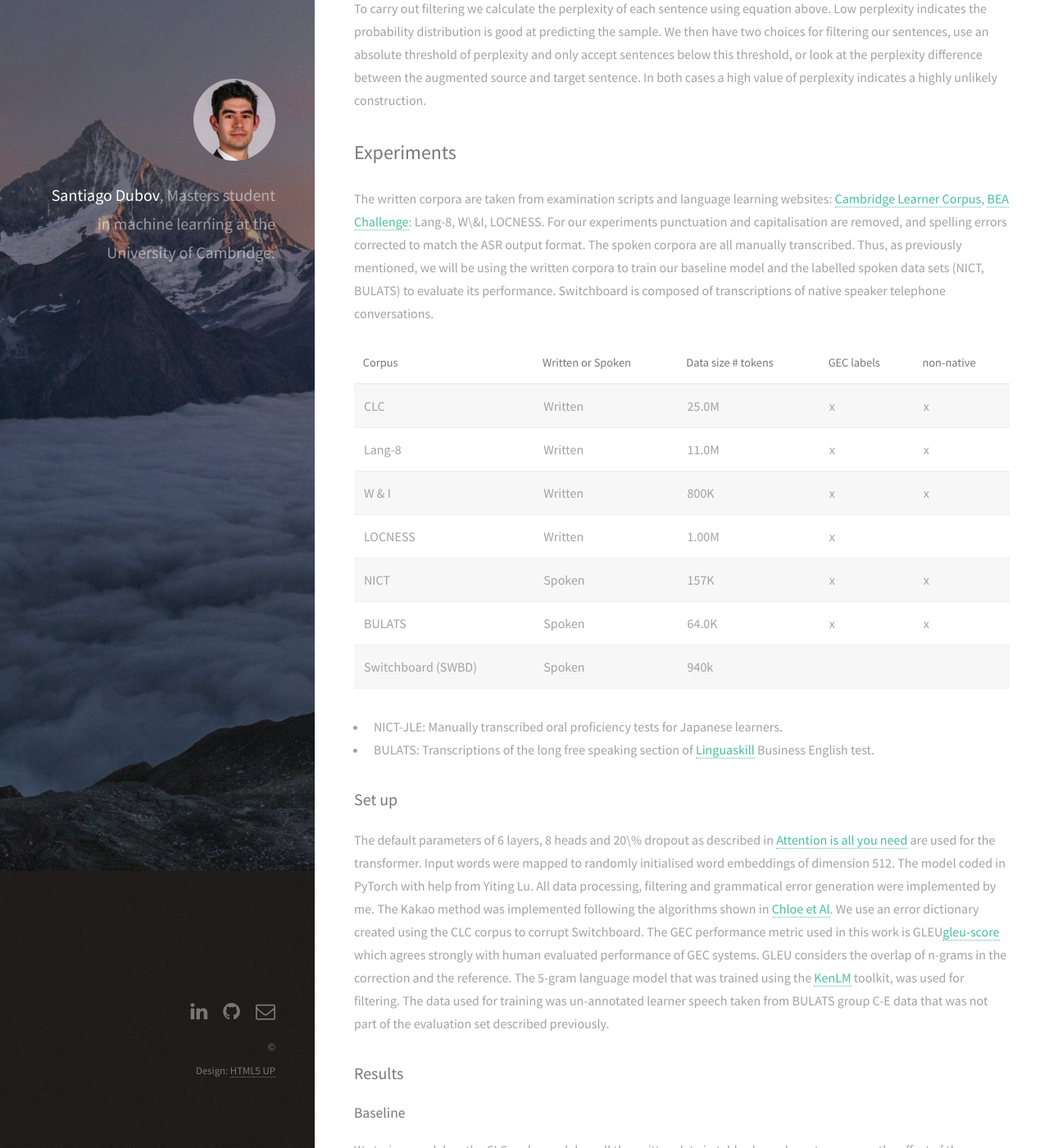
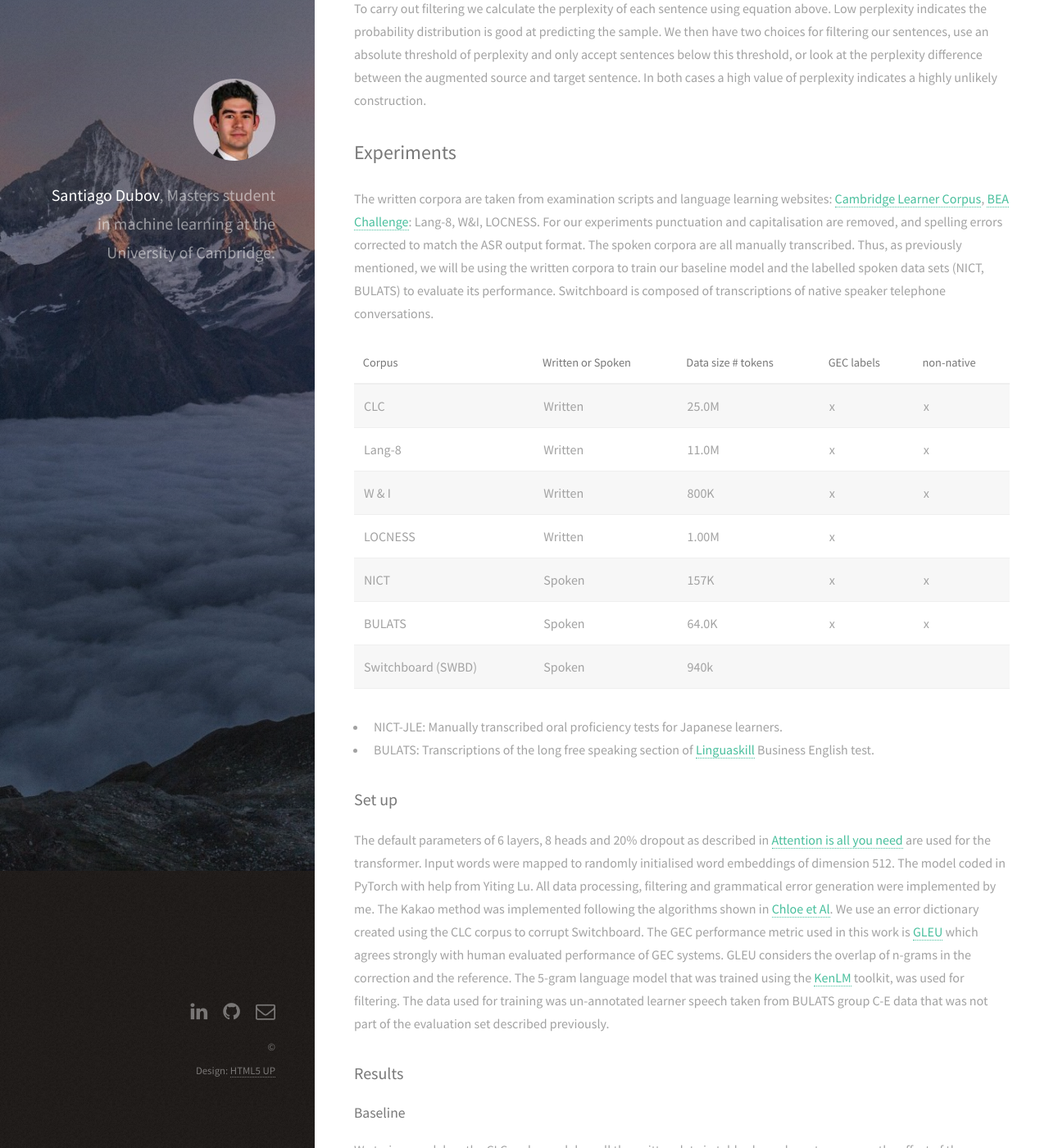
Before and after one commit to Santiago-Dubov/Santiago-Dubov.github.io, a Jekyll site: the page built from _posts/2020-12-09-Automatic_Assessment_of_English.markdown, in a window 1280 px wide and 1400 px high, scrolled down 4243 px. Shown: the whole window at 82% size. Built offline with Jekyll 4.4.1, drawn with Linux system fonts in a browser that asks for light colours; some of the changed text lies outside the part shown.

Commit message:
Update 2020-12-09-Automatic_Assessment_of_English.markdown

```diff
--- a/_posts/2020-12-09-Automatic_Assessment_of_English.markdown
+++ b/_posts/2020-12-09-Automatic_Assessment_of_English.markdown
@@ -59,7 +59,7 @@ To carry out filtering we calculate the perplexity of each sentence using equati
 
 ## Experiments
 
-The written corpora are taken from examination scripts and language learning websites: [Cambridge Learner Corpus][clc], [BEA Challenge][bea]: Lang-8, W\&I, LOCNESS. For our experiments punctuation and capitalisation are removed, and spelling errors corrected to match the ASR output format. The spoken corpora are all manually transcribed. Thus, as previously mentioned, we will be using the written corpora to train our baseline model and the labelled spoken data sets (NICT, BULATS) to evaluate its performance. Switchboard is composed of transcriptions of native speaker telephone conversations.
+The written corpora are taken from examination scripts and language learning websites: [Cambridge Learner Corpus][clc], [BEA Challenge][bea]: Lang-8, W&I, LOCNESS. For our experiments punctuation and capitalisation are removed, and spelling errors corrected to match the ASR output format. The spoken corpora are all manually transcribed. Thus, as previously mentioned, we will be using the written corpora to train our baseline model and the labelled spoken data sets (NICT, BULATS) to evaluate its performance. Switchboard is composed of transcriptions of native speaker telephone conversations.
 
 |         Corpus       |  Written or Spoken | Data size # tokens | GEC labels | non-native|
 |--------------------| -------------------|---------------------|------------|------------|
@@ -77,7 +77,7 @@ The written corpora are taken from examination scripts and language learning web
 
 ### Set up
 
-The default parameters of 6 layers, 8 heads and 20\% dropout as described in [Attention is all you need][attention] are used for the transformer. Input words were mapped to randomly initialised word embeddings of dimension 512. The model coded in PyTorch with help from Yiting Lu. All data processing, filtering and grammatical error generation were implemented by me. The Kakao method was implemented following the algorithms shown in [Chloe et Al][kakao]. We use an error dictionary created using the CLC corpus to corrupt Switchboard. The GEC performance metric used in this work is GLEU[gleu-score] which agrees strongly with human evaluated performance of GEC systems. GLEU considers the overlap of n-grams in the correction and the reference. The 5-gram language model that was trained using the [KenLM][ken] toolkit, was used for filtering. The data used for training was un-annotated learner speech taken from BULATS group C-E data that was not part of the evaluation set described previously.
+The default parameters of 6 layers, 8 heads and 20% dropout as described in [Attention is all you need][attention] are used for the transformer. Input words were mapped to randomly initialised word embeddings of dimension 512. The model coded in PyTorch with help from Yiting Lu. All data processing, filtering and grammatical error generation were implemented by me. The Kakao method was implemented following the algorithms shown in [Chloe et Al][kakao]. We use an error dictionary created using the CLC corpus to corrupt Switchboard. The GEC performance metric used in this work is [GLEU][gleu-score] which agrees strongly with human evaluated performance of GEC systems. GLEU considers the overlap of n-grams in the correction and the reference. The 5-gram language model that was trained using the [KenLM][ken] toolkit, was used for filtering. The data used for training was un-annotated learner speech taken from BULATS group C-E data that was not part of the evaluation set described previously.
 
 ### Results
 #### Baseline
@@ -102,6 +102,7 @@ To give a valid comparison for the performance that could be obtained if labelle
 
 ![texture theme preview](/images/cross_validation.png)
 * Cross validation *
+
 | Fine Tuning     | &nbsp; &nbsp; &nbsp; NICT   |
 | :-------------:| ------------------:|
 | no              | 0.477                |
```
